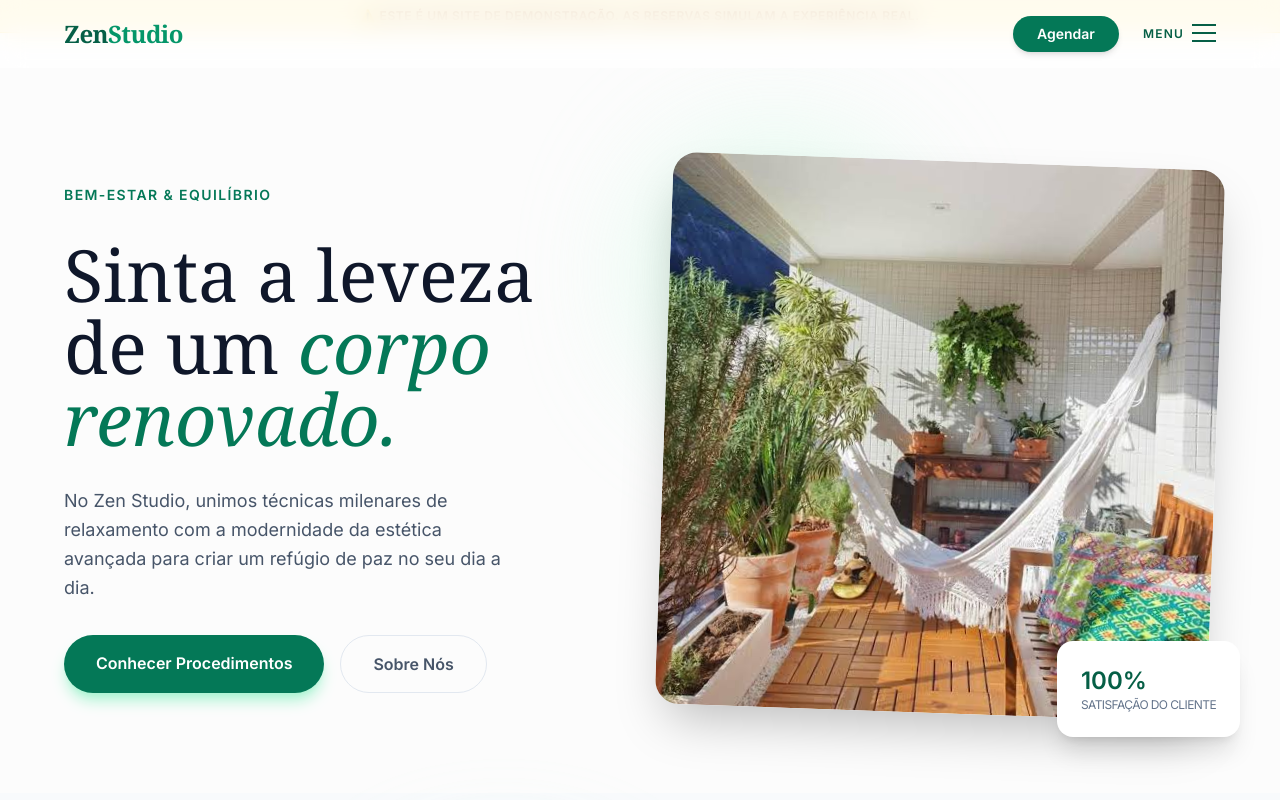
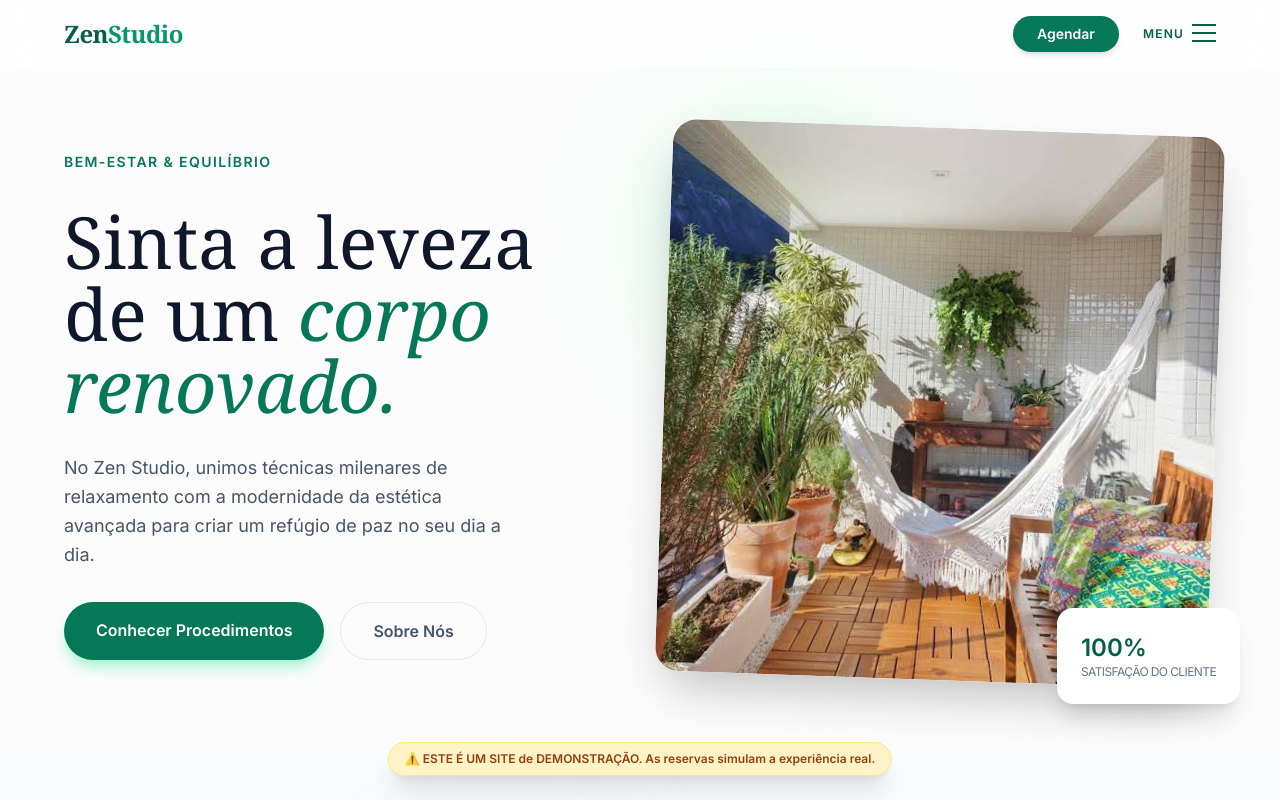
Before and after one commit to Roniel1997/estudioZem, a plain HTML site: page index.html in a window 1280 px wide. Shown: the top 800 px of the page. Drawn offline with nearby package versions, Linux system fonts and the light colour scheme.

Commit message:
Add files via upload

```diff
--- a/index.html
+++ b/index.html
@@ -51,11 +51,6 @@
     </style>
 </head>
 <body class="text-slate-800">
-
-    <!-- BANNER DE DEMONSTRAÇÃO (OBRIGATÓRIO) -->
-    <div class="bg-amber-100 text-amber-800 text-center py-2 text-xs font-semibold uppercase tracking-wider border-b border-amber-200">
-        ⚠️ ESTE É UM SITE de DEMONSTRAÇÃO. As reservas simulam a experiência real.
-    </div>
 
     <!-- NAVIGATION (Architectural Minimalism) -->
     <nav id="main-nav" class="glass fixed top-0 left-0 w-full z-50 transition-all duration-500 px-6 py-4">
@@ -263,6 +258,9 @@
             </div>
         </div>
         <div class="max-w-6xl mx-auto pt-8 border-t border-slate-800 text-center text-slate-500 text-sm">
+            <p class="text-amber-400 text-xs font-semibold uppercase tracking-wider mb-4">
+                ⚠️ ESTE É UM SITE de DEMONSTRAÇÃO. As reservas simulam a experiência real.
+            </p>
             <p>&copy; 2023 Zen Studio. Todos os direitos reservados.</p>
         </div>
     </footer>
@@ -393,5 +391,8 @@
             if (event.target == modal) closeBooking();
         }
     </script>
+    <div class="fixed bottom-6 left-1/2 -translate-x-1/2 bg-amber-100 text-amber-800 px-4 py-2 rounded-full text-xs font-semibold border border-amber-200 shadow-xl z-40 text-center whitespace-nowrap transition-all hover:scale-105 cursor-default">
+        ⚠️ ESTE É UM SITE de DEMONSTRAÇÃO. As reservas simulam a experiência real.
+    </div>
 </body>
 </html>
```
